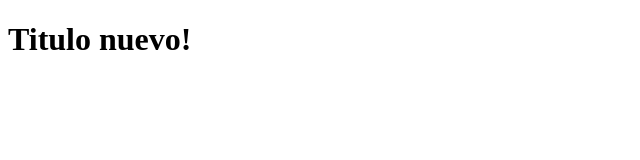
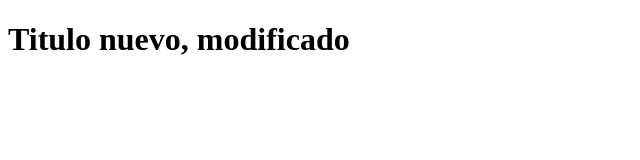
Before and after one commit to federicojaime/HelloGit, a plain HTML site: page index.html in a window 1280 px wide. Shown: the whole page, without its empty margins (0-640 px from the left). Drawn offline with Linux system fonts and the light colour scheme.

Commit message:
Se modifico nuevamente el titulo

```diff
--- a/index.html
+++ b/index.html
@@ -6,6 +6,6 @@
     <title>Demo Git</title>
   </head>
   <body>
-    <h1>Titulo nuevo!</h1>
+    <h1>Titulo nuevo, modificado</h1>
   </body>
 </html>
```
